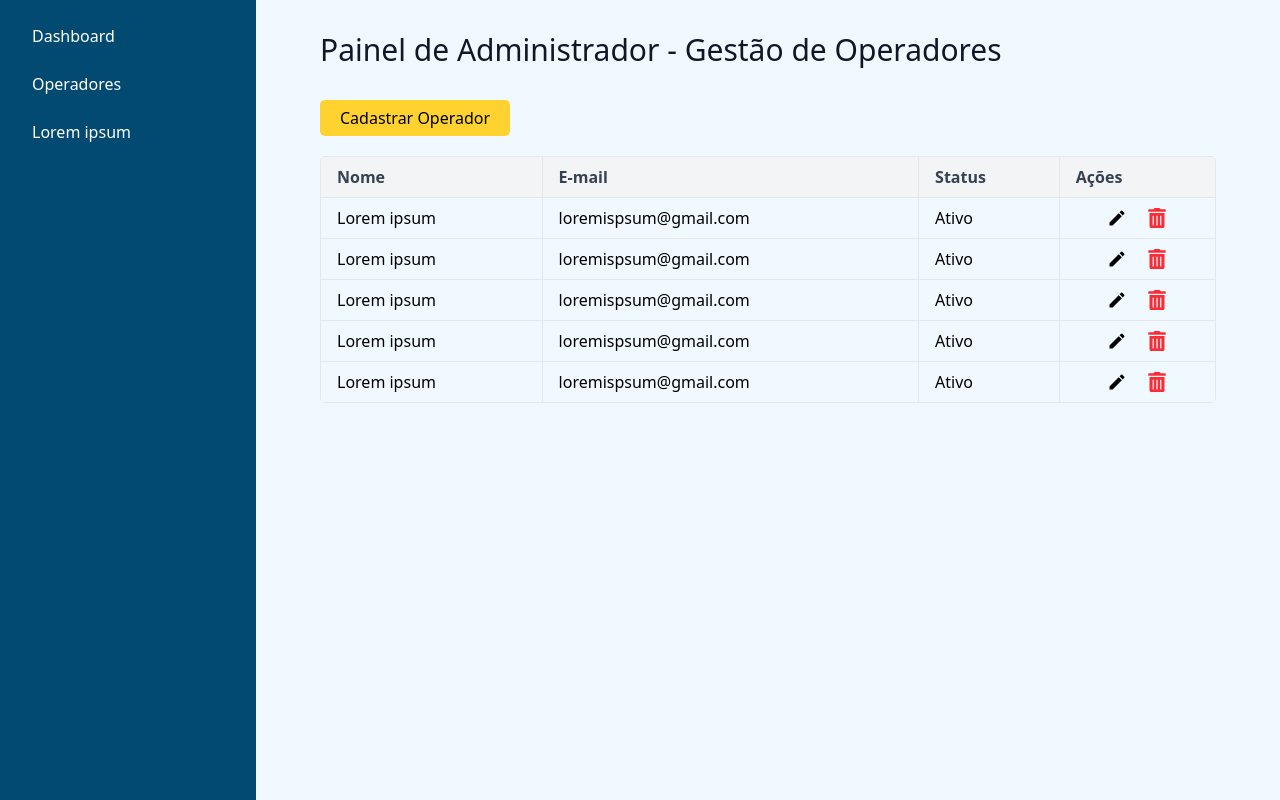
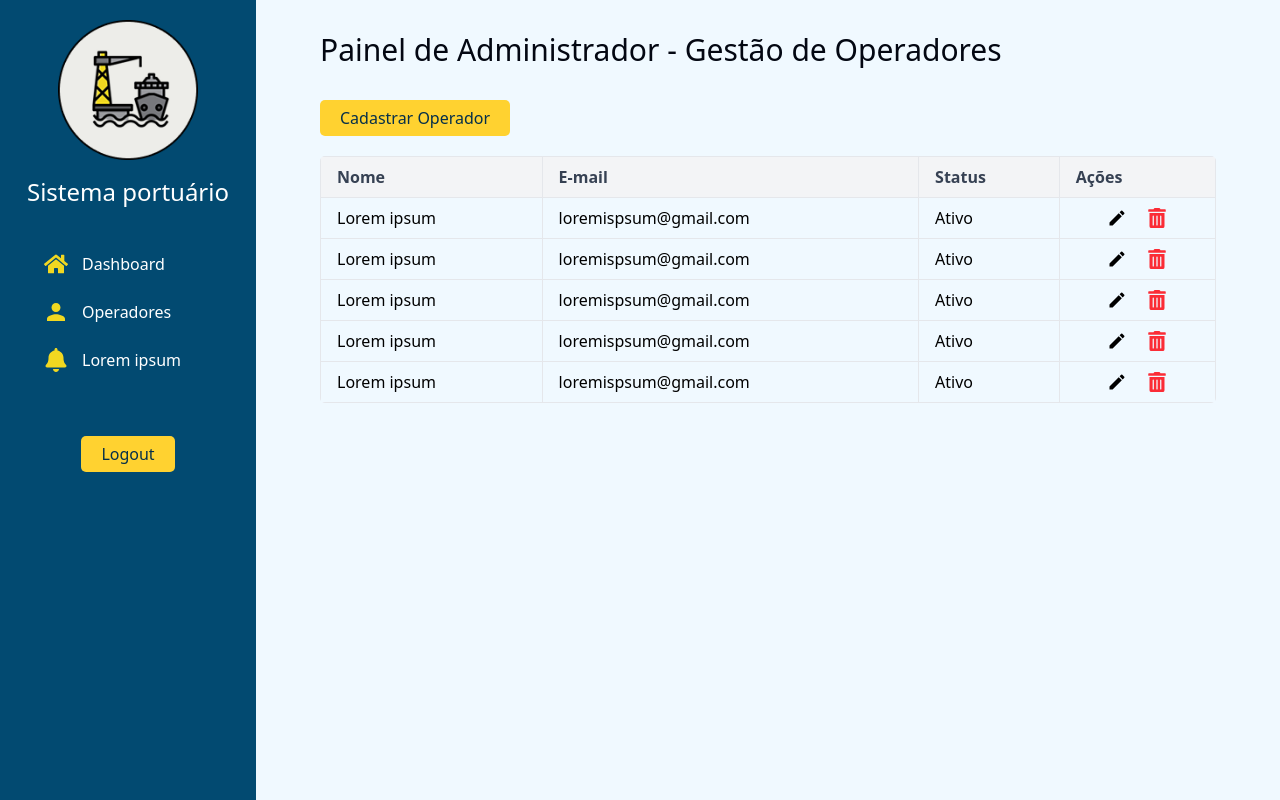
Before and after one commit to Sistema-Portuario/frontend-SP, a React (Vite) app: page / in a window 1280 px wide. Built offline with nearby package versions, Linux system fonts and the light colour scheme.

Commit message:
sidebar completion

```diff
--- a/src/components/UI/Sidebar/index.tsx
+++ b/src/components/UI/Sidebar/index.tsx
@@ -1,34 +1,57 @@
 import { NavLink } from 'react-router-dom';
+import { FaHome } from 'react-icons/fa';
+import { IoMdPerson } from 'react-icons/io';
+import { FaBell } from 'react-icons/fa';
+
+import logo from '../../../assets/logo.png';
 
 const Sidebar = () => {
   return (
     <div className="w-64 h-full bg-sky-900 text-white flex-shrink-0">
-      <ul className="flex flex-col p-4 space-y-2">
+      <div className="w-full flex flex-col justify-center items-center gap-4 mt-5">
+        <img className='w-35' src={logo} alt="" />
+        <h2 className="text-2xl text-white">Sistema portuário</h2>
+      </div>
+      <ul className="flex flex-col p-4 space-y-2 mt-5 pl-7">
         <li>
           <NavLink
             to="/"
-            className="block px-4 py-2 rounded hover:bg-gray-700 transition-colors"
+            className="block px-4 py-2 rounded hover:bg-sky-950 transition-colors"
           >
-            Dashboard
+            <div className="flex justify-start items-center gap-3.5">
+              <FaHome size={24} color="#F1D821" />
+              Dashboard
+            </div>
           </NavLink>
         </li>
         <li>
           <NavLink
-            to="/products"
-            className="block px-4 py-2 rounded hover:bg-gray-700 transition-colors"
+            to="#"
+            className="block px-4 py-2 rounded hover:bg-sky-950 transition-colors"
           >
-            Operadores
+            <div className="flex justify-start items-center gap-3.5">
+              <IoMdPerson size={24} color="#F1D821" />
+              Operadores
+            </div>
           </NavLink>
         </li>
         <li>
           <NavLink
-            to="/orders"
-            className="block px-4 py-2 rounded hover:bg-gray-700 transition-colors"
+            to="#"
+            className="block px-4 py-2 rounded hover:bg-sky-950 transition-colors"
           >
-            Lorem ipsum
+            <div className="flex justify-start items-center gap-3.5">
+              <FaBell size={24} color="#F1D821" />
+              Lorem ipsum
+            </div>
           </NavLink>
         </li>
       </ul>
+      <div className="flex justify-center items-center mt-10">
+        <button className="bg-amber-300 text-sky-950 pl-5 pr-5 pt-1.5 pb-1.5 rounded-[5px] cursor-pointer hover:bg-amber-400 transition">
+          Logout
+        </button>
+      </div>
     </div>
   );
 };
--- a/src/pages/AdminDashboard.tsx
+++ b/src/pages/AdminDashboard/index.tsx
@@ -1,4 +1,4 @@
-import Layout from '../components/Layout';
+import Layout from '../../components/Layout';
 import { MdEdit } from 'react-icons/md';
 import { FaTrashAlt } from 'react-icons/fa';
 
@@ -15,10 +15,10 @@ export default function AdminDashboard() {
     <Layout sidebar={true}>
       <div className="max-w-4xl min-w-4xl flex flex-col items-center gap-5 pt-8">
         <div className="w-full flex flex-col gap-8 items-start">
-          <h1 className="text-3xl text-gray-900">
+          <h1 className="text-3xl text-gray-950">
             Painel de Administrador - Gestão de Operadores
           </h1>
-          <button className="bg-amber-300 pl-5 pr-5 pt-1.5 pb-1.5 rounded-[5px] cursor-pointer hover:bg-amber-400 transition">
+          <button className="bg-amber-300 text-sky-950 pl-5 pr-5 pt-1.5 pb-1.5 rounded-[5px] cursor-pointer hover:bg-amber-400 transition">
             Cadastrar Operador
           </button>
         </div>
```
Also changed, not shown: src/assets/logo.png (added).
